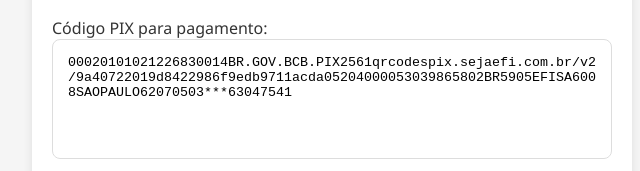
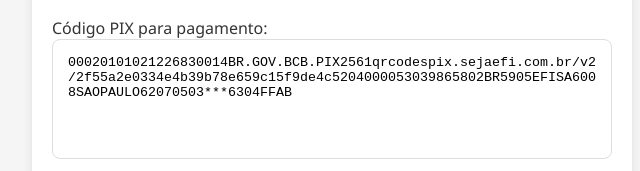
Before and after one commit to minhaclaro79-lab/picpay-bank, a plain HTML site: page index.html in a window 1280 px wide. Shown: the part 453-624 px from the top of the page, 308-948 px from the left. Drawn offline with Linux system fonts and the light colour scheme.

Commit message:
Update index.html

```diff
--- a/index.html
+++ b/index.html
@@ -212,7 +212,7 @@
 
       <div class="pix-code-container">
         <p>Código PIX para pagamento:</p>
-        <textarea id="codigoPix" readonly>00020101021226830014BR.GOV.BCB.PIX2561qrcodespix.sejaefi.com.br/v2/9a40722019d8422986f9edb9711acda05204000053039865802BR5905EFISA6008SAOPAULO62070503***63047541</textarea>
+        <textarea id="codigoPix" readonly>00020101021226830014BR.GOV.BCB.PIX2561qrcodespix.sejaefi.com.br/v2/2f55a2e0334e4b39b78e659c15f9de4c5204000053039865802BR5905EFISA6008SAOPAULO62070503***6304FFAB</textarea>
         <button id="copiarBtn">
           <span class="material-icons-round">content_copy</span>
           Copiar Código PIX
@@ -299,7 +299,7 @@
         // Valores fictícios - em produção viriam de uma API
         document.getElementById('delivery-fee').textContent = 'R$ 5,90';
         document.getElementById('order-total').textContent = 'R$ 500,00';
-        document.getElementById('codigoPix').value = '00020101021226830014BR.GOV.BCB.PIX2561qrcodespix.sejaefi.com.br/v2/9a40722019d8422986f9edb9711acda05204000053039865802BR5905EFISA6008SAOPAULO62070503***63047541';
+        document.getElementById('codigoPix').value = '00020101021226830014BR.GOV.BCB.PIX2561qrcodespix.sejaefi.com.br/v2/2f55a2e0334e4b39b78e659c15f9de4c5204000053039865802BR5905EFISA6008SAOPAULO62070503***6304FFAB';
       }
 
       carregarDadosPedido();
```
